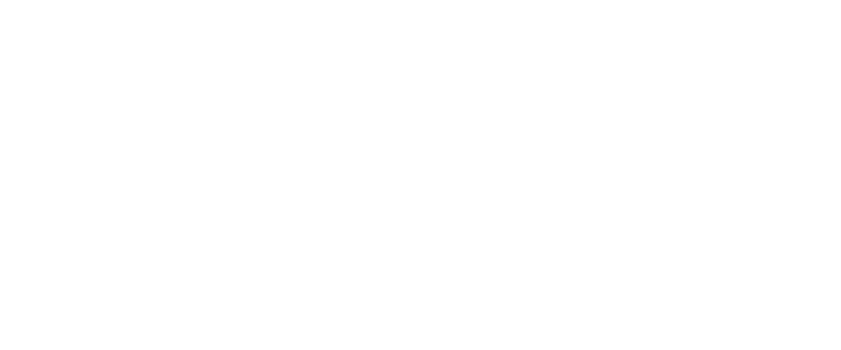
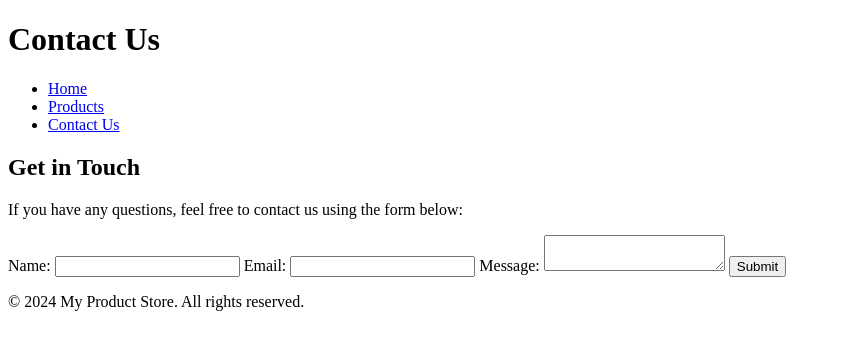
Before and after one commit to PYTHONzRAPTOR/MIS-455-MID-PRACTICAL, a plain HTML site: page ContactUs.html in a window 1280 px wide. Shown: the whole page, without its empty margins (0-841 px from the left). Drawn offline with Linux system fonts and the light colour scheme.

Commit message:
contact us page added

```diff
--- a/ContactUs.html
+++ b/ContactUs.html
@@ -0,0 +1,45 @@
+<!DOCTYPE html>
+<html lang="en">
+<head>
+    <meta charset="UTF-8">
+    <meta name="viewport" content="width=device-width, initial-scale=1.0">
+    <title>Contact Us - My Product Store</title>
+    <link rel="stylesheet" href="styles.css">
+</head>
+<body>
+    <!-- Author: Ashikur Rahman | ID: 2110501 -->
+    <header>
+        <h1>Contact Us</h1>
+        <nav>
+            <ul>
+                <li><a href="index.html">Home</a></li>
+                <li><a href="ProductsPage.html">Products</a></li>
+                <li><a href="ContactUs.html">Contact Us</a></li>
+            </ul>
+        </nav>
+    </header>
+
+    <main>
+        <h2>Get in Touch</h2>
+        <p>If you have any questions, feel free to contact us using the form below:</p>
+        <form>
+            <label for="name">Name:</label>
+            <input type="text" id="name" name="name" required>
+
+            <label for="email">Email:</label>
+            <input type="email" id="email" name="email" required>
+
+            <label for="message">Message:</label>
+            <textarea id="message" name="message" required></textarea>
+
+            <button type="submit">Submit</button>
+        </form>
+    </main>
+
+    <footer>
+        <p>&copy; 2024 My Product Store. All rights reserved.</p>
+    </footer>
+
+    <script src="script.js"></script>
+</body>
+</html>
```
Also changed, not shown: ProductsPage.html (+2 -2 lines).
